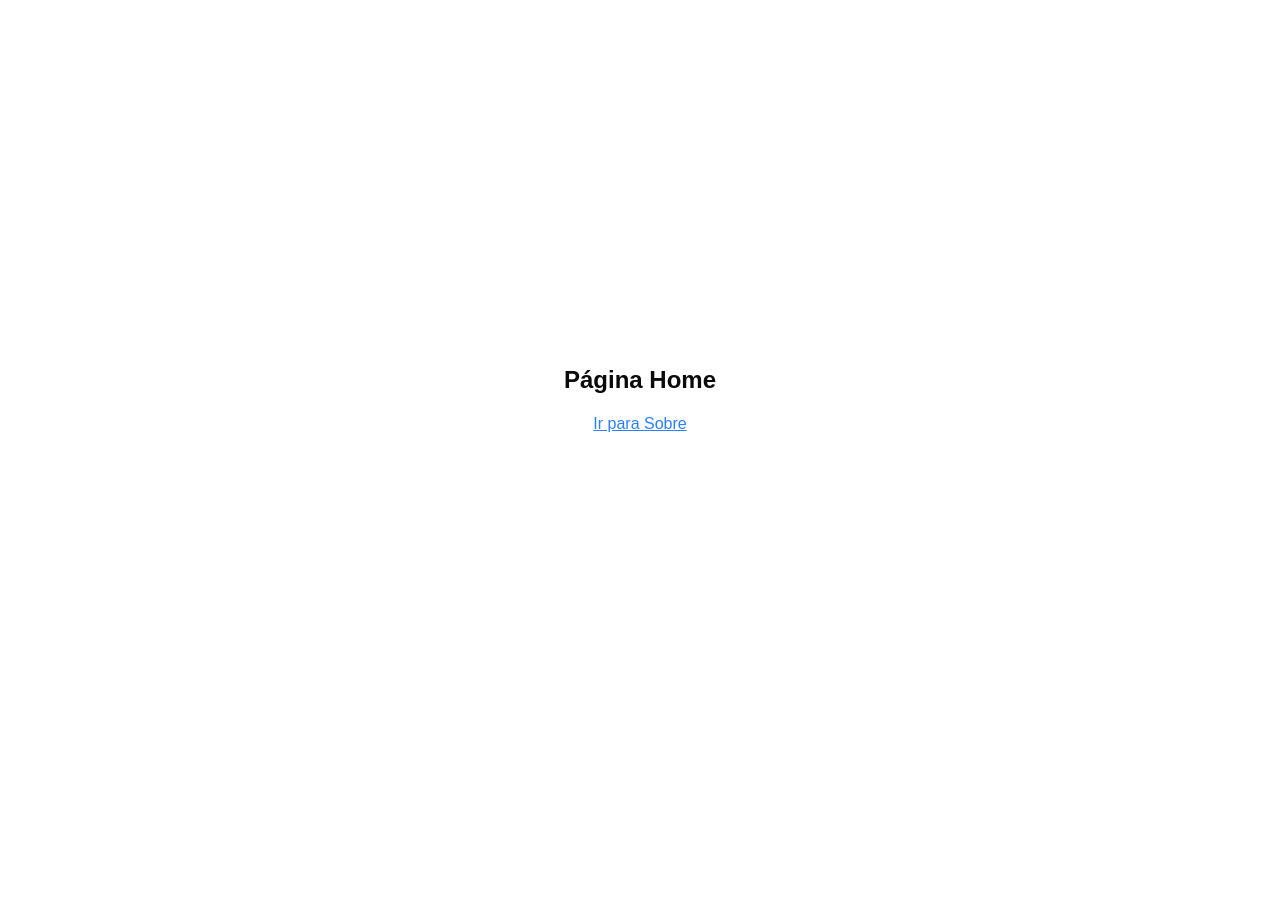
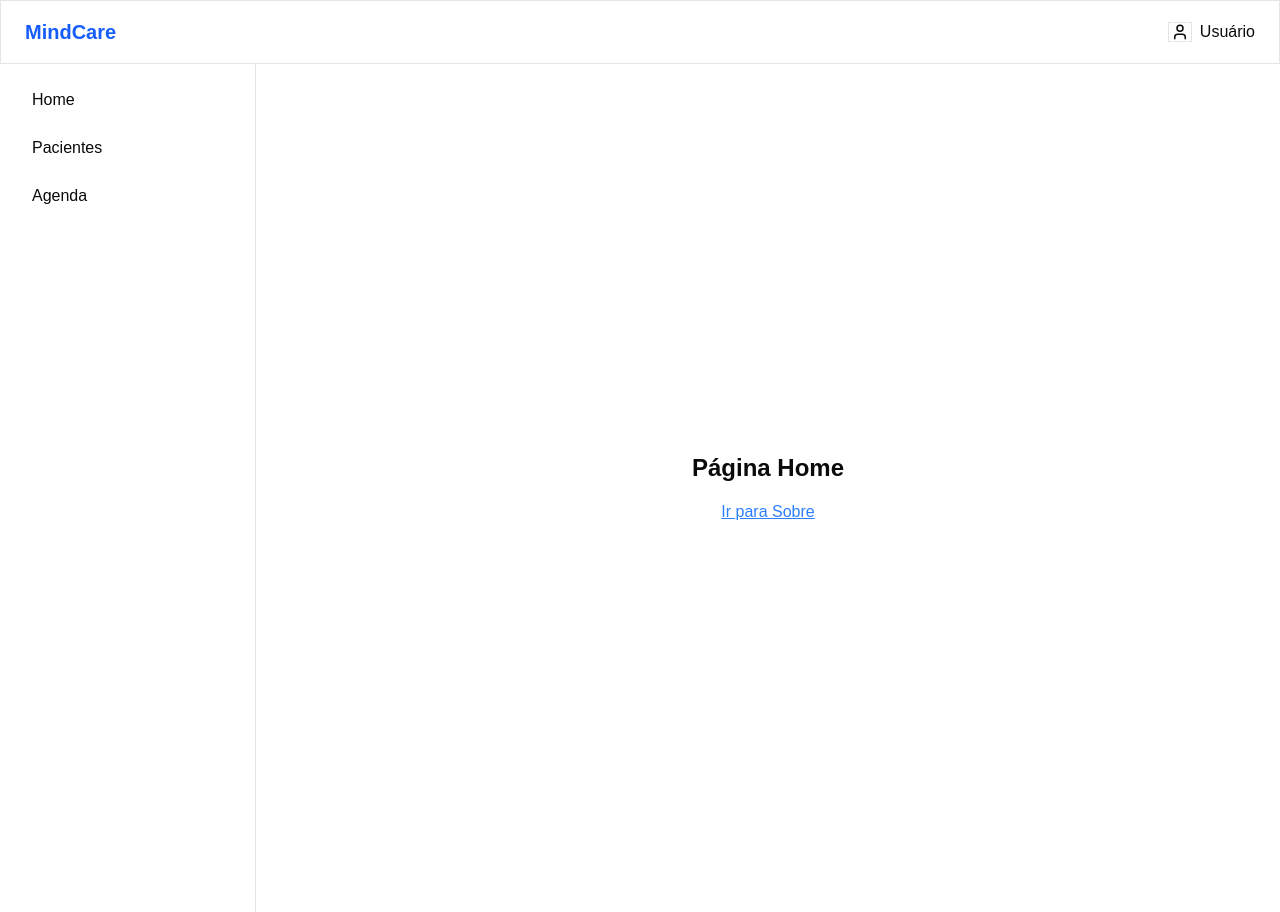
Before and after one commit to simonegabionetta/plataforma-saude-mental, a React (Vite) app: page / in a window 1280 px wide. Before the commit the page ends 800 px from the top, so only its background shows below. Built offline with nearby package versions, Linux system fonts and the light colour scheme.

Commit message:
feat: criar DashboardLayout com header e sidebar

```diff
--- a/src/App.tsx
+++ b/src/App.tsx
@@ -1,14 +1,19 @@
-import { Route, Switch } from "wouter";
-import Login from "@/pages/Login";
-import Home from "@/pages/Home";
+import { Route, Switch } from 'wouter'
+import Login from '@/pages/Login'
+import Home from '@/pages/Home'
+import DashboardLayout from "@/components/DashboardLayout";
 
 function App() {
   return (
     <Switch>
-      <Route path="/" component={Home} />
       <Route path="/login" component={Login} />
+      <Route path="/">
+        <DashboardLayout>
+          <Home />
+        </DashboardLayout>
+      </Route>
     </Switch>
-  );
+  )
 }
 
-export default App;
+export default App
--- /dev/null
+++ b/src/components/DashboardLayout.tsx
@@ -0,0 +1,37 @@
+import { User } from "lucide-react";
+
+type DashboardLayoutProps = {
+  children: React.ReactNode;
+};
+
+function DashboardLayout({ children }: DashboardLayoutProps) {
+  return (
+    <div className="min-h-screen flex flex-col ">
+      <header className="border h-16 border-b flex items-center justify-between px-6">
+        <div className=" text-xl font-bold text-blue-600">MindCare</div>
+        <div className=" flex items-center gap-2">
+          <User className=" border border-red-500w-5 h-5" />
+          <span>Usuário</span>
+        </div>
+      </header>
+
+      <div className=" flex flex-1">
+        <aside className="w-64 border-r flex flex-col gap-2 p-4">
+          <a href="/" className="px-4 py-2 rounded hover:bg-gray-100">
+            Home
+          </a>
+          <a href="/patients" className="px-4 py-2 rounded hover:bg-gray-100">
+            Pacientes
+          </a>
+          <a href="/agenda" className="px-4 py-2 rounded hover:bg-gray-100">
+            Agenda
+          </a>
+        </aside>
+
+        <main className="flex-1 p-6">{children}</main>
+      </div>
+    </div>
+  );
+}
+
+export default DashboardLayout;
```
Also changed, not shown: 1 other file (tests, documents, lock files or other folders).
